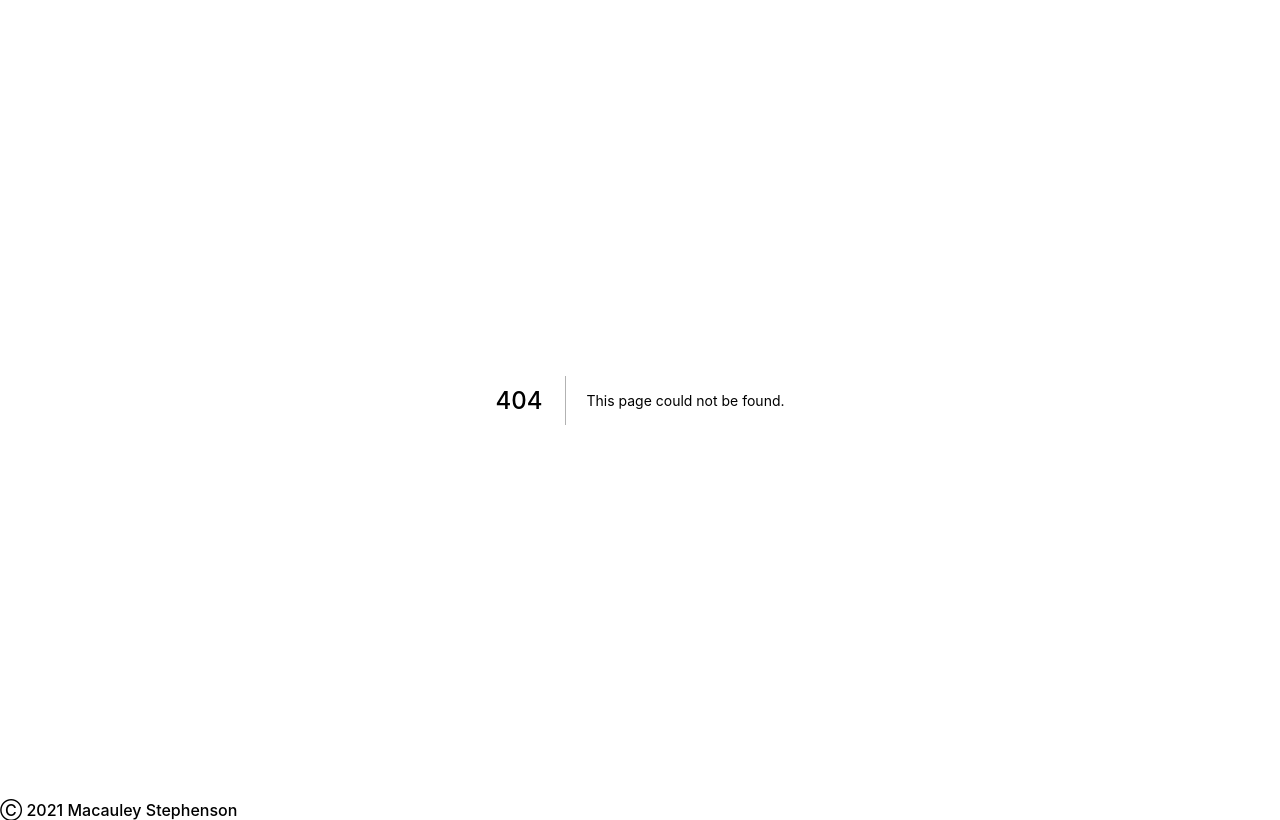
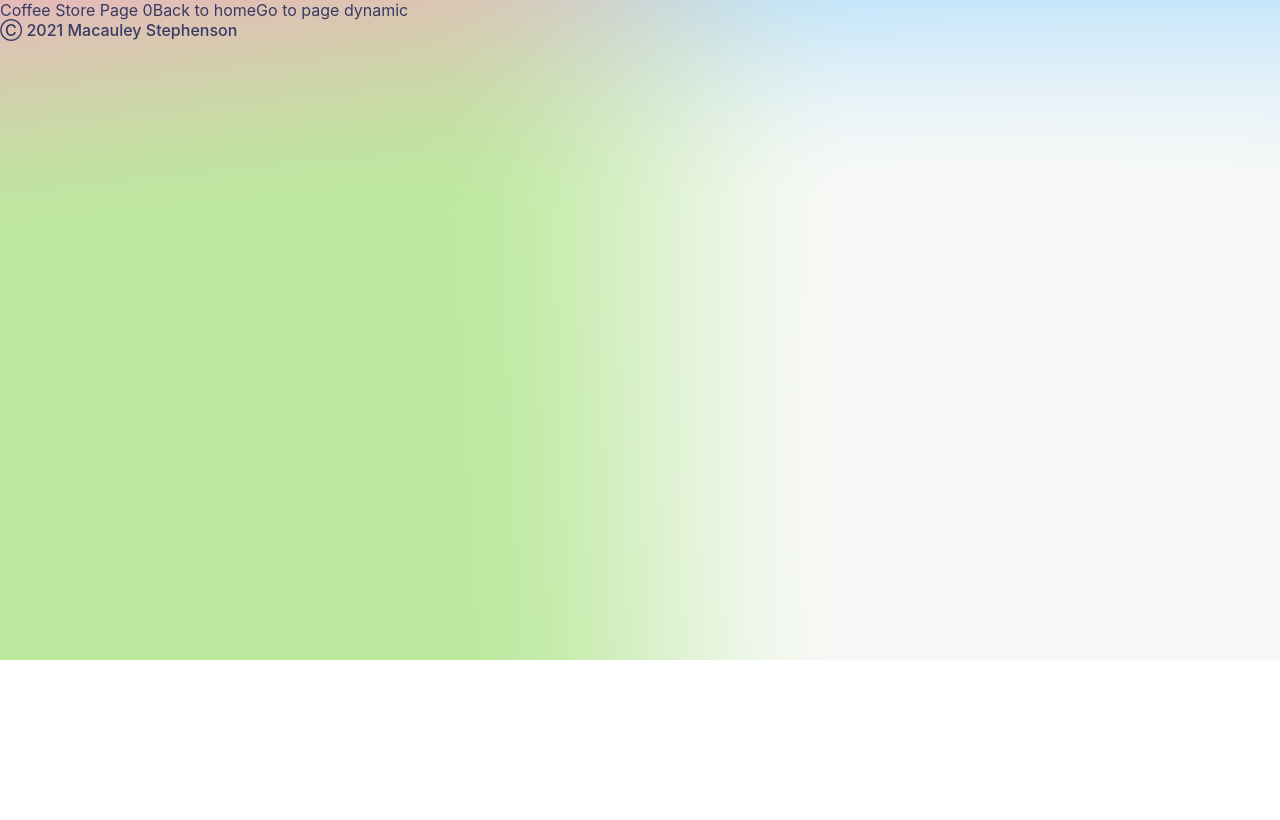
Before and after one commit to MacauleyStephenson/Coffee-Connoisseur, a Next.js app: page /coffee-store/0 in a window 1280 px wide. Before the commit this address had no page. Built offline with nearby package versions, Linux system fonts and the light colour scheme.

Commit message:
modifcations added

```diff
--- /dev/null
+++ b/pages/coffee-store/[id].js
@@ -0,0 +1,18 @@
+import { useRouter } from "next/dist/client/router";
+import Link from "next/link";
+
+const CoffeeStore = () => {
+	const router = useRouter();
+	console.log('router', router);
+	return (<div>Coffee Store Page {router.query.id}
+	<Link href="/">
+		<a>Back to home</a>
+	</Link>
+	<Link href="/coffee-store/dynamic">
+		<a>Go to page dynamic</a>
+	</Link>
+	</div>
+	);
+};
+
+export default CoffeeStore;
--- a/pages/index.js
+++ b/pages/index.js
@@ -10,7 +10,7 @@
 	return (
 		<div className={styles.container}>
 			<Head>
-				<title>Create Next App</title>
+				<title>Coffee Connoisseur</title>
 				<meta name="description" content="Generated by create next app" />
 				<link rel="icon" href="/favicon.ico" />
 			</Head>
```
